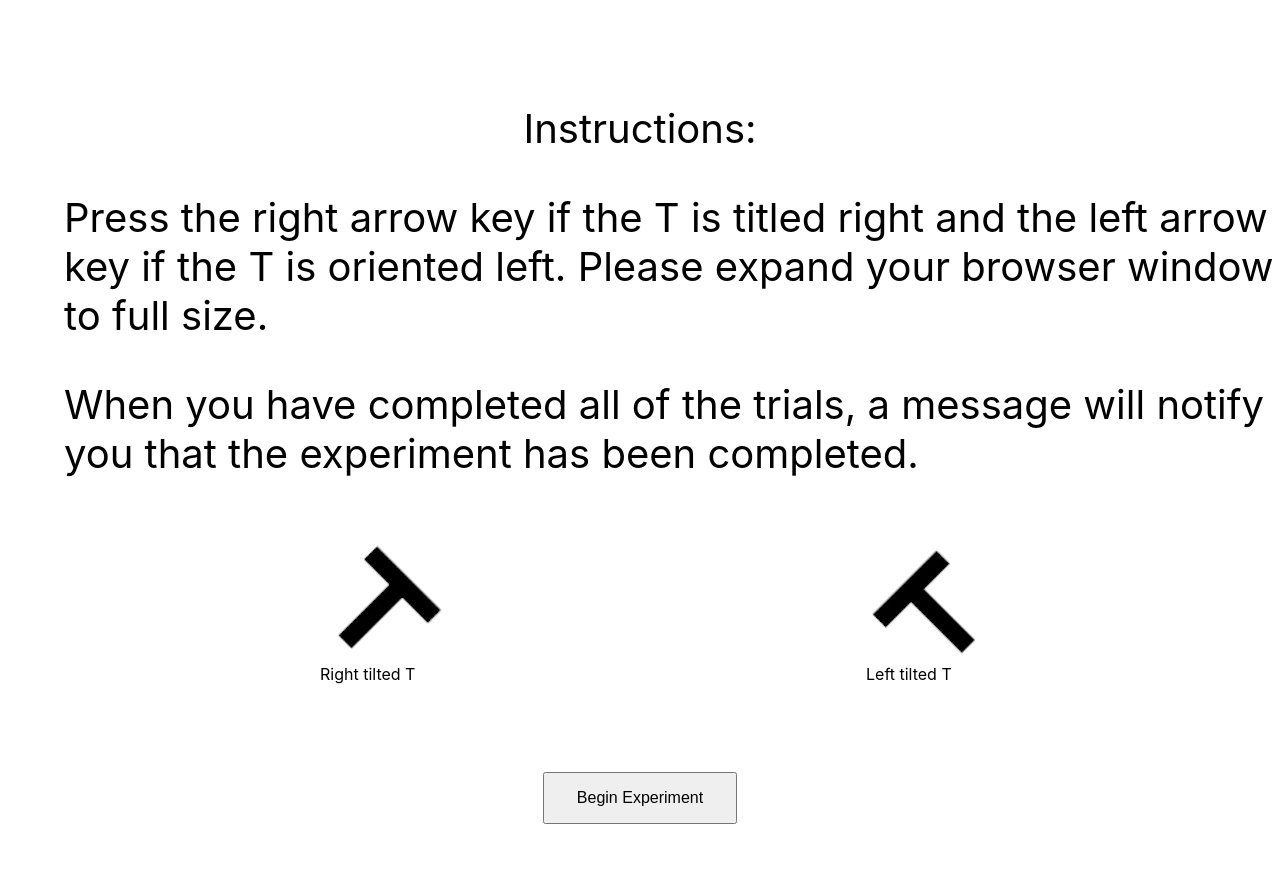
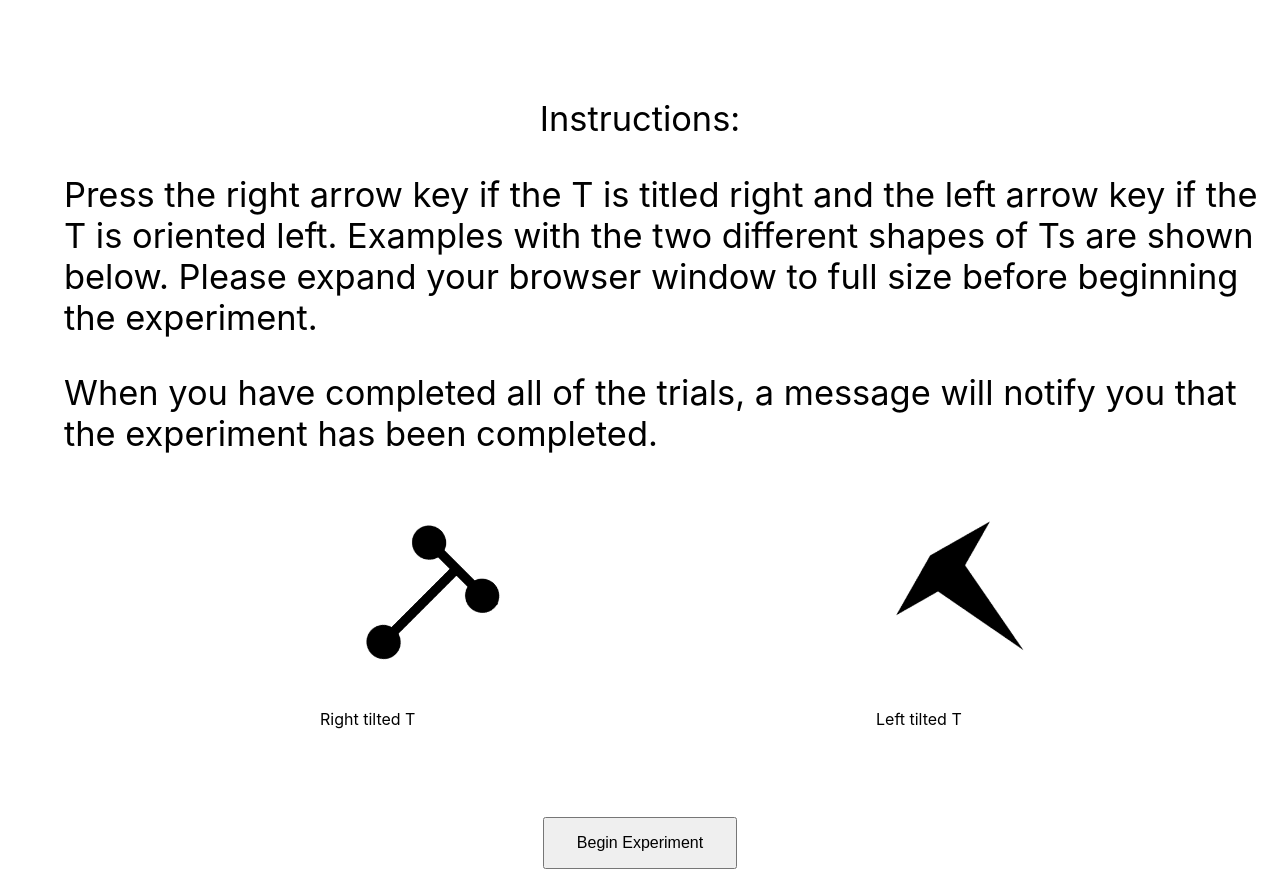
Before and after one commit to aldew5/TvL-Experiment-Public, a React (Create React App) app: page / in a window 1280 px wide. Both pictures are taken after a click on the button "Submit". Before the commit the page ends 824 px from the top, so only its background shows below. Built offline with nearby package versions, Linux system fonts and the light colour scheme.

Commit message:
updated instructions and added counter

```diff
--- a/src/components/Instructions.css
+++ b/src/components/Instructions.css
@@ -1,7 +1,7 @@
 .instructions {
     padding-top: 5%;
     text-align: center;
-    font-size: 250%;
+    font-size: 215%;
 }
 
 .text {
@@ -26,10 +26,11 @@
     display: inline-block;
 
 
+
 }
 
 .image2 {
-    margin-left: 25%;
+    margin-left: 20%;
     margin-right: auto;
     display: inline-block;
 
--- a/src/components/Instructions.js
+++ b/src/components/Instructions.js
@@ -1,8 +1,8 @@
 import React, { useEffect } from "react";
 import { Link } from "react-router-dom";
 import "./Instructions.css";
-import rightT from "../assets/rightT.png";
-import leftT from "../assets/leftT.png";
+import rightT from "../assets/rightdotT.png";
+import leftT from "../assets/leftsharpT.png";
 
 const Instructions = () => {
   return (
@@ -10,7 +10,9 @@ const Instructions = () => {
       <div className="instructions">
         <p>Instructions:</p>
         <p className="text">Press the right arrow key if the T is titled right and the
-          left arrow key if the T is oriented left. Please expand your browser window to full size.
+          left arrow key if the T is oriented left. Examples with the two different shapes
+          of Ts are shown below. Please expand your browser window to full size before beginning
+          the experiment.
         </p>
         <p className="text">When you have completed all of the trials, a message will notify
           you that the experiment has been completed.
@@ -19,11 +21,11 @@ const Instructions = () => {
 
       <div className="images">
         <figure className="image1">
-          <img src={rightT} />
+          <img src={rightT} width="200" height="200"/>
           <figcaption>Right tilted T</figcaption>
         </figure>
         <figure className="image2">
-          <img src={leftT} />
+          <img src={leftT} width="200" height="200"/>
           <figcaption>Left tilted T</figcaption>
         </figure>
         <p><br /><br /></p>
--- a/src/components/Selection.js
+++ b/src/components/Selection.js
@@ -89,6 +89,7 @@ const Selection = ({ keyVal, keyPressed, setKeyVal, setDisplay,
 
         // data that will be saved in the realtime database
         const userData = {
+            counter: 211 - (practice + exper),
             initials: initials,
             blockReport: trial,
             condition: condition,
```
Also changed, not shown: src/assets/leftsharpT.png (added), src/assets/rightdotT.png (added).
